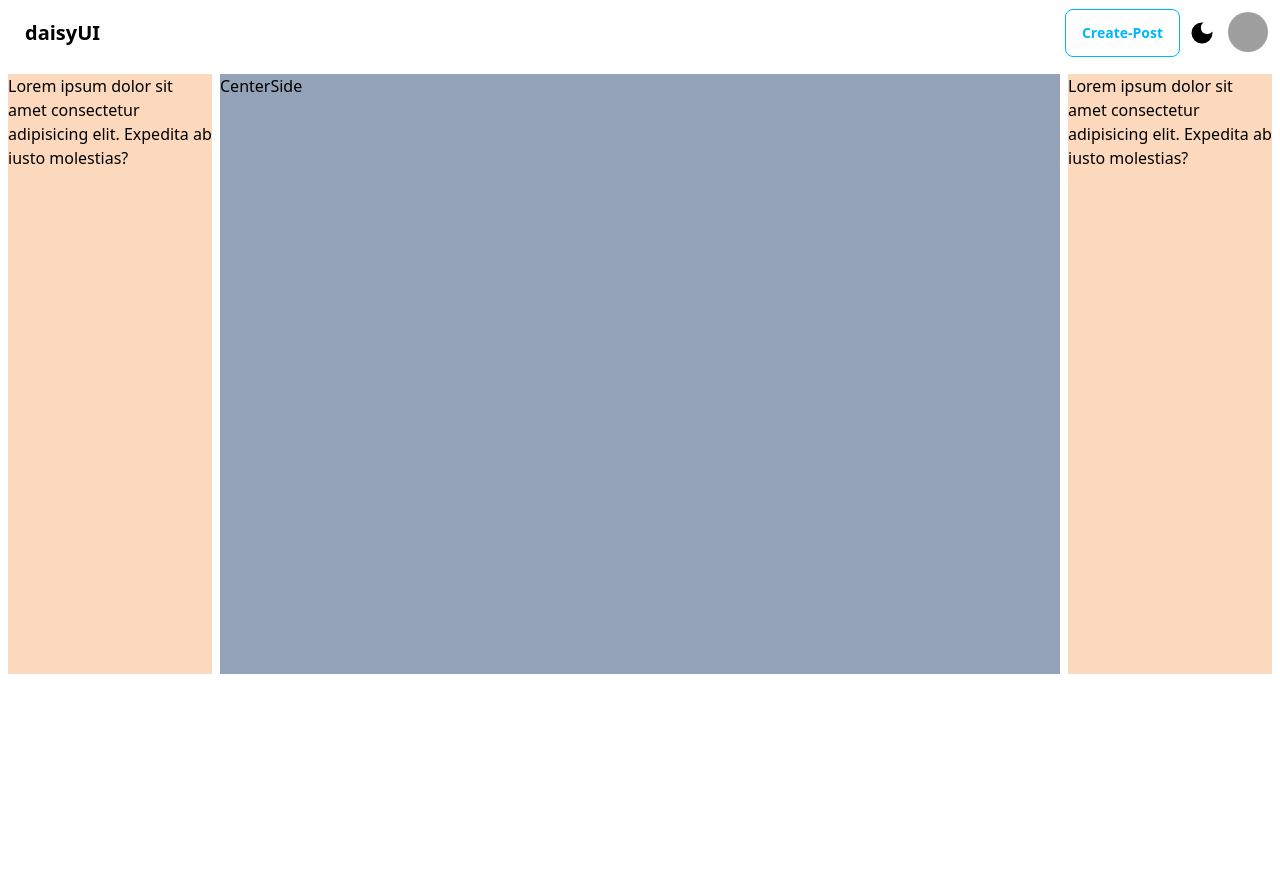
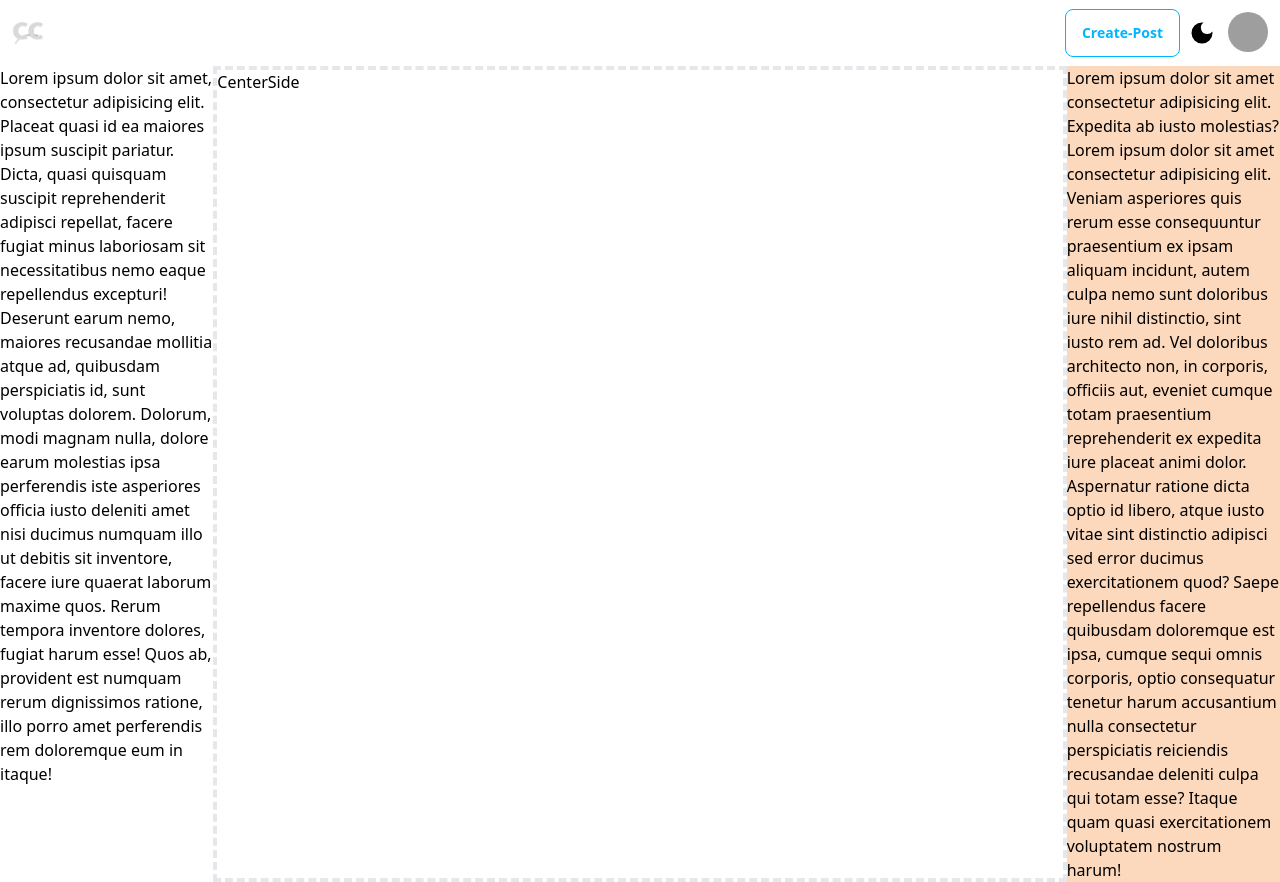
Before and after one commit to sagarchaurasia176/CodeCommunity, a React (Vite) app in the folder Frontend/: page /MainPage in a window 1280 px wide. Before the commit the page ends 800 px from the top, so only its background shows below. Built offline with nearby package versions, Linux system fonts and the light colour scheme; grey boxes are pictures that could not be loaded.

Commit message:
just working on the design layout

```diff
--- a/Frontend/src/App.css
+++ b/Frontend/src/App.css
@@ -5,14 +5,14 @@
 
 /* theme css mode apply here */
 [theme-css-mode="dark"] {
-  --background-color: rgb(3, 0, 22);
+  --background-color:black;
   --transition: all 1s;
   --color: white;
 
 }
 
 [theme-css-mode="light"] {
-  --background-color: rgb(255, 255, 255);
+  --background-color: rgb(255, 214, 214);
   --transition: all 2s;
   --color:  black;
 }
--- a/Frontend/src/App.jsx
+++ b/Frontend/src/App.jsx
@@ -4,6 +4,8 @@ import "./App.css";
 // import MainPage from './Pages/MainPage'
 import LoginPage from "./auth/LoginPage";
 import MainPage from "./Pages/MainPage";
+
+
 function App() {
   return (
     <>
--- a/Frontend/src/Pages/Headers/HeaderNav.jsx
+++ b/Frontend/src/Pages/Headers/HeaderNav.jsx
@@ -2,23 +2,23 @@ import React from "react";
 import CreatePost from "../Post/CreatePost";
 import ThemeBar from "./ThemeBar";
 // import ThemeBar from "./ThemeBar";
-
+import Logo from "../../assets/logo.png";
 const HeaderNav = () => {
   return (
     <div>
       <div className="navbar bg-base-100">
         <div className="flex-1">
-          <a className="btn btn-ghost text-xl">daisyUI</a>
+          <img src={Logo} alt="" className='w-10 rounded-full'/>
         </div>
+
         <div className="flex-none gap-2">
           <div>
             <CreatePost />
             {/* <ThemeBar /> */}
           </div>
-        <div className=" rounded-md">
-        <ThemeBar/>
-
-        </div>
+          <div className=" rounded-md">
+            <ThemeBar />
+          </div>
           <div className="dropdown dropdown-end">
             <div
               tabIndex={0}
--- a/Frontend/src/Pages/Leftside.jsx
+++ b/Frontend/src/Pages/Leftside.jsx
@@ -3,10 +3,20 @@ import React from "react";
 function Leftside() {
   return (
     <div>
-      <div className="  bg-orange-200 h-[600px] sticky ">
+      <div className="h-[600px] ">
         <p>
-          Lorem ipsum dolor sit amet consectetur adipisicing elit. Expedita ab
-          iusto molestias?
+          Lorem ipsum dolor sit amet, consectetur adipisicing elit. Placeat
+          quasi id ea maiores ipsum suscipit pariatur. Dicta, quasi quisquam
+          suscipit reprehenderit adipisci repellat, facere fugiat minus
+          laboriosam sit necessitatibus nemo eaque repellendus excepturi!
+          Deserunt earum nemo, maiores recusandae mollitia atque ad, quibusdam
+          perspiciatis id, sunt voluptas dolorem. Dolorum, modi magnam nulla,
+          dolore earum molestias ipsa perferendis iste asperiores officia iusto
+          deleniti amet nisi ducimus numquam illo ut debitis sit inventore,
+          facere iure quaerat laborum maxime quos. Rerum tempora inventore
+          dolores, fugiat harum esse! Quos ab, provident est numquam rerum
+          dignissimos ratione, illo porro amet perferendis rem doloremque eum in
+          itaque!
         </p>
       </div>
     </div>
--- a/Frontend/src/Pages/MainPage.jsx
+++ b/Frontend/src/Pages/MainPage.jsx
@@ -11,13 +11,14 @@ function MainPage() {
 
     <HeaderNav/>
       {/* navbar */}
-      <div className=" grid m-auto bg-white sm:grid-cols-12 p-2  gap-2">
+      <div className=" grid m-auto h-screen bg-white sm:grid-cols-12">
         {/* left side */}
-        <div className="  sm:col-span-2 ">
+        <div className=" sm:block sm:col-span-2 relative">
           <Leftside />
         </div>
         {/* center side */}
-        <div className=" sm:col-span-8  bg-slate-400">
+        <div className=" sm:col-span-8 bg-white
+        border-4 border-white-900  border-dashed ">
           {" "}
           <CenterSide />
         </div>
--- a/Frontend/src/Pages/Rightside.jsx
+++ b/Frontend/src/Pages/Rightside.jsx
@@ -3,10 +3,11 @@ import React from "react";
 function Rightside() {
   return (
     <div>
-      <div className="  bg-orange-200 h-[600px] sticky ">
+      <div className="  bg-orange-200 ">
         <p>
           Lorem ipsum dolor sit amet consectetur adipisicing elit. Expedita ab
           iusto molestias?
+          <p>Lorem ipsum dolor sit amet consectetur adipisicing elit. Veniam asperiores quis rerum esse consequuntur praesentium ex ipsam aliquam incidunt, autem culpa nemo sunt doloribus iure nihil distinctio, sint iusto rem ad. Vel doloribus architecto non, in corporis, officiis aut, eveniet cumque totam praesentium reprehenderit ex expedita iure placeat animi dolor. Aspernatur ratione dicta optio id libero, atque iusto vitae sint distinctio adipisci sed error ducimus exercitationem quod? Saepe repellendus facere quibusdam doloremque est ipsa, cumque sequi omnis corporis, optio consequatur tenetur harum accusantium nulla consectetur perspiciatis reiciendis recusandae deleniti culpa qui totam esse? Itaque quam quasi exercitationem voluptatem nostrum harum!</p>
         </p>
       </div>
     </div>
```
